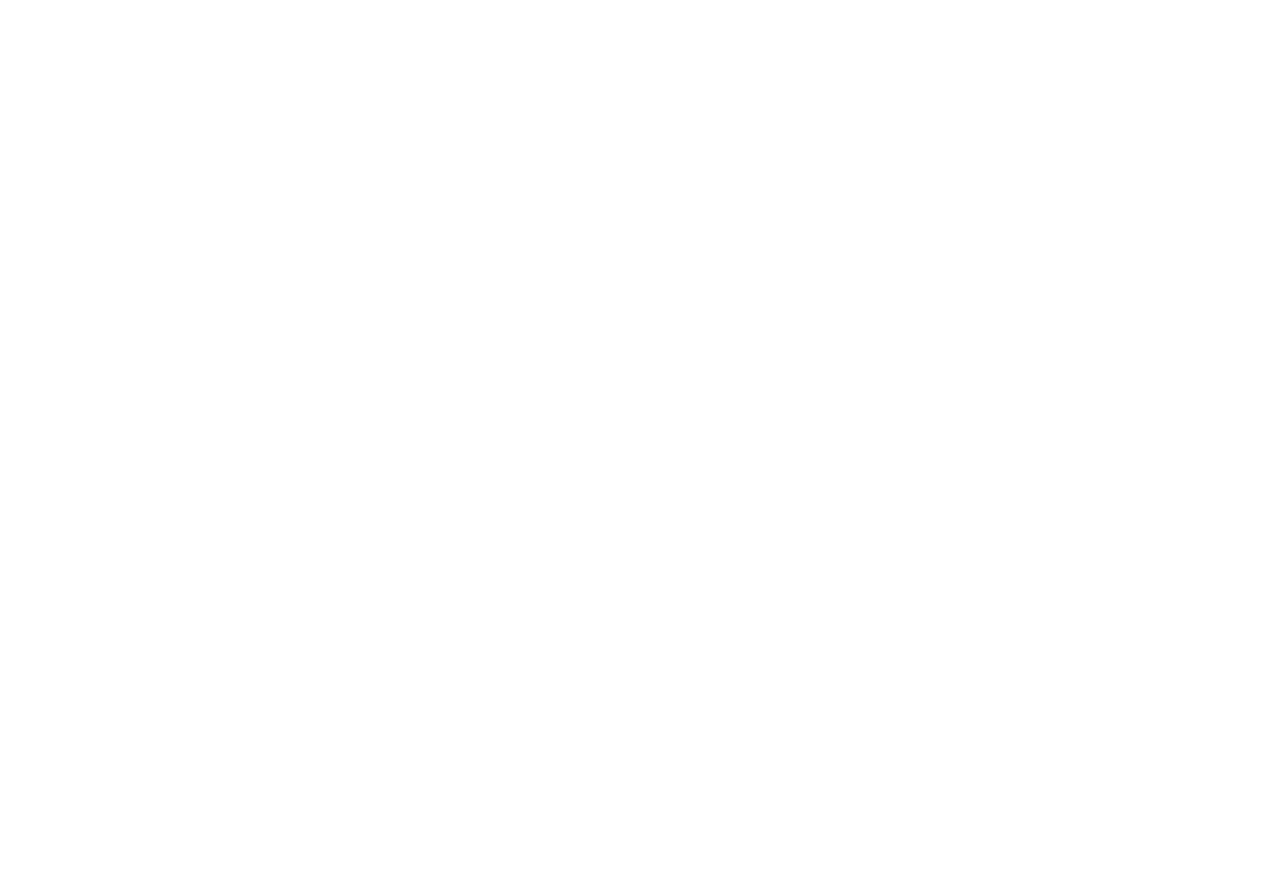
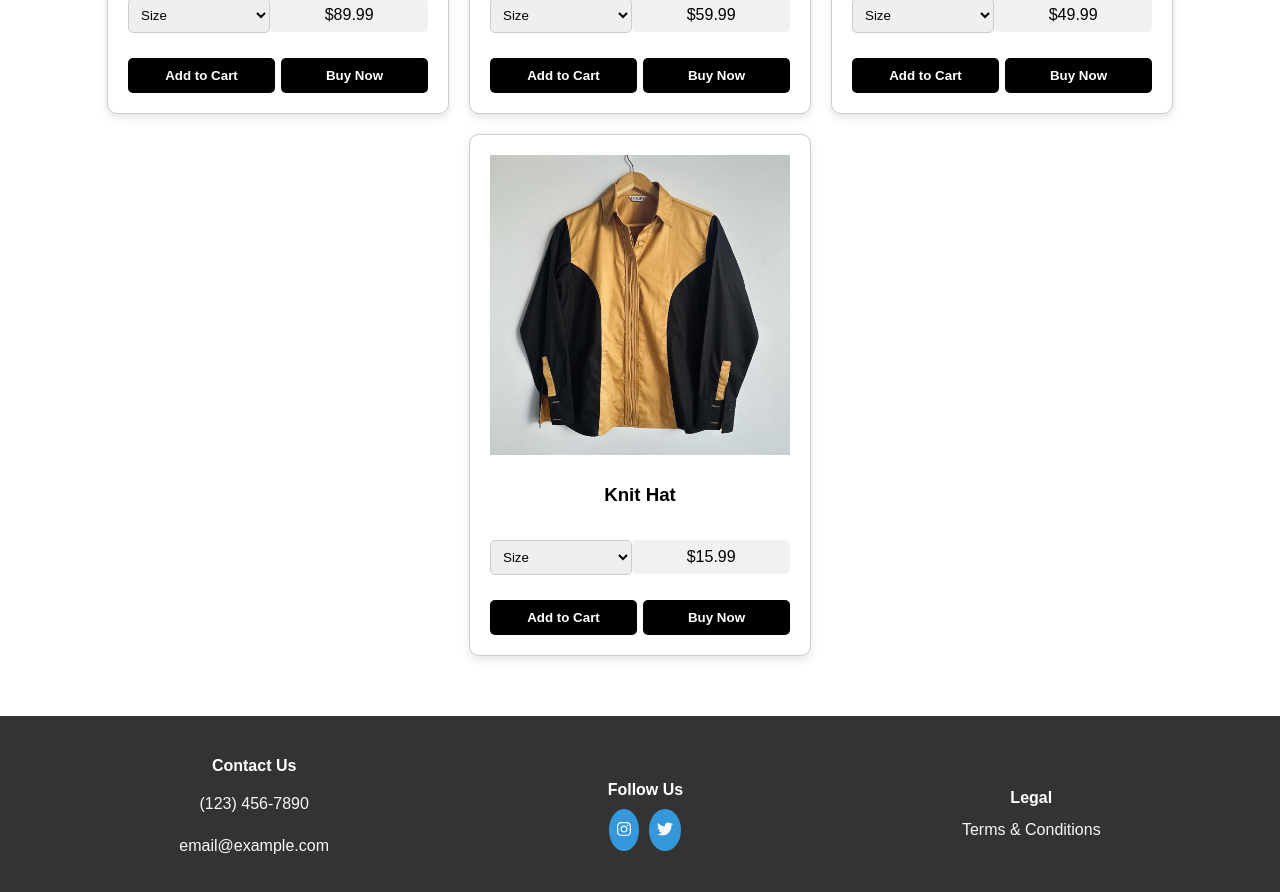
Before and after one commit to Tristan-Hancock/Script-Clothing-Brand, a React (Create React App) app: page / in a window 1280 px wide. Shown: the part 600-1492 px from the top of the page. Before the commit the page ends 800 px from the top, so only its background shows below. Built offline with nearby package versions, Linux system fonts and the light colour scheme.

Commit message:
updates to UI and footer

```diff
--- a/package.json
+++ b/package.json
@@ -3,6 +3,9 @@
   "version": "0.1.0",
   "private": true,
   "dependencies": {
+    "@fortawesome/fontawesome-svg-core": "^6.5.2",
+    "@fortawesome/free-brands-svg-icons": "^6.5.2",
+    "@fortawesome/react-fontawesome": "^0.2.0",
     "@testing-library/jest-dom": "^5.17.0",
     "@testing-library/react": "^13.4.0",
     "@testing-library/user-event": "^13.5.0",
--- a/src/App.js
+++ b/src/App.js
@@ -1,13 +1,18 @@
+import React from 'react';
 import './App.css';
 import Navbar from './components/Navbar';
 import Collection from './components/Collection';
+import Footer from './components/Footer';
+
 function App() {
   return (
-    <div>
-    <Navbar />
-    <Collection />
-
-  </div>
+    <div className="App" style={{ display: 'flex', flexDirection: 'column', minHeight: '100vh' }}>
+      <Navbar />
+      <main style={{ flex: 1 }}>
+        <Collection />
+      </main>
+      <Footer />
+    </div>
   );
 }
 
--- a/src/components/Collection.js
+++ b/src/components/Collection.js
@@ -1,4 +1,4 @@
-import React, { useState } from 'react';
+import React, { useState, useEffect } from 'react';
 import ProductCard from './ProductCard';
 import summerCollection from '../data/summerCollection'; // Ensure you have this data
 import winterCollection from '../data/winterCollection'; // Ensure you have this data
@@ -7,17 +7,31 @@
 const Collection = () => {
     const [activeCollection, setActiveCollection] = useState('summer');
     const [collection, setCollection] = useState(summerCollection);
+    const [animate, setAnimate] = useState(false);
 
+    useEffect(() => {
+        // Set a timeout to change the collection after the animation completes
+        const timer = setTimeout(() => {
+            setCollection(activeCollection === 'summer' ? summerCollection : winterCollection);
+            setAnimate(false);
+        }, 500); // This should match the animation duration
 
+        return () => clearTimeout(timer);
+    }, [activeCollection]);
+
+    const handleChangeCollection = (collectionName) => {
+        setActiveCollection(collectionName);
+        setAnimate(true);
+    };
     return (
         <div className="collectionContainer">
             <div className="buttoncontainer">
             <button
-                onClick={() => setActiveCollection('summer')}
-                className={`collectionButton ${activeCollection === 'summer' ? 'active' : ''}`}
-            >
-                Summer Collection
-            </button>
+                    onClick={() => handleChangeCollection('summer')}
+                    className={`collectionButton ${activeCollection === 'summer' ? 'active' : ''}`}
+                >
+                    Summer Collection
+                </button>
             <button
                 onClick={() => setActiveCollection('winter')}
                 className={`collectionButton ${activeCollection === 'winter' ? 'active' : ''}`}
--- a/src/components/Footer.js
+++ b/src/components/Footer.js
@@ -0,0 +1,36 @@
+import React from 'react';
+import { FaInstagram } from "react-icons/fa";
+
+import styles from '../styles/Footer.module.css'; // Make sure the CSS path is correct
+import { FontAwesomeIcon } from '@fortawesome/react-fontawesome';
+import { faInstagram, faTwitter } from '@fortawesome/free-brands-svg-icons';
+    const Footer = () => {
+        return (
+            <footer className={styles.siteFooter}>
+                <div className={styles.footerContent}>
+                    <div className={styles.footerSection}>
+                        <h4>Contact Us</h4>
+                        <p>(123) 456-7890</p>
+                        <p>email@example.com</p>
+                    </div>
+                    <div className={styles.footerSection}>
+                        <h4>Follow Us</h4>
+                        <div className={styles.socialIcons}>
+                            <a href="https://instagram.com" target="_blank" rel="noopener noreferrer">
+                                <FontAwesomeIcon icon={faInstagram} />
+                            </a>
+                            <a href="https://twitter.com" target="_blank" rel="noopener noreferrer">
+                                <FontAwesomeIcon icon={faTwitter} />
+                            </a>
+                        </div>
+                    </div>
+                    <div className={styles.footerSection}>
+                        <h4>Legal</h4>
+                        <a href="/terms">Terms & Conditions</a>
+                    </div>
+                </div>
+            </footer>
+        );
+    };
+
+export default Footer;
--- a/src/components/ProductCard.js
+++ b/src/components/ProductCard.js
@@ -1,14 +1,26 @@
 import React from 'react';
 import '../styles/ProductCard.css'; // Importing CSS
 
-const ProductCard = ({ name, price, imageUrl }) => {
+const ProductCard = ({ name, description, price, imageUrl }) => {
     return (
         <div className="productCard">
             <img src={imageUrl} alt={name} className="productImage" />
             <div className="productCardContent">
                 <h3>{name}</h3>
-                <p>${price.toFixed(2)}</p>
-                <button className="addToCartButton">Add to Cart</button>
+                <p className="productDescription">{description}</p>
+                <div className="sizeAndPrice">
+                    <select className="productSize">
+                        <option value="">Size</option>
+                        <option value="small">Small</option>
+                        <option value="medium">Medium</option>
+                        <option value="large">Large</option>
+                    </select>
+                    <p className="productPrice">${price.toFixed(2)}</p>
+                </div>
+                <div className="buttons">
+                    <button className="addToCartButton">Add to Cart</button>
+                    <button className="buyNowButton">Buy Now</button>
+                </div>
             </div>
         </div>
     );
--- a/src/styles/Footer.module.css
+++ b/src/styles/Footer.module.css
@@ -0,0 +1,39 @@
+
+.siteFooter {
+    background-color: #333333; /* Dark slate color, adjust based on your theme */
+    color: white;
+    padding: 20px 0;
+    text-align: center;
+}
+
+.footerContent {
+    display: flex;
+    justify-content: space-around;
+    align-items: center;
+    max-width: 1200px;
+    margin: 0 auto;
+    padding: 0 20px;
+}
+
+.footerSection h4 {
+    margin-bottom: 10px;
+}
+
+.footerSection p,
+.footerSection a {
+    color: #f8f8f8;
+    text-decoration: none;
+    line-height: 1.6;
+}
+
+.socialIcons a {
+    display: inline-block;
+    margin-right: 10px;
+    background-color: #3498db; /* Light blue for contrast */
+    padding: 8px;
+    border-radius: 50%; /* Makes the social icons rounded */
+}
+
+.socialIcons a:last-child {
+    margin-right: 0;
+}
--- a/src/styles/ProductCard.css
+++ b/src/styles/ProductCard.css
@@ -1,29 +1,73 @@
 .productCard {
-    width: 200px;
-    margin: 10px;
-    box-shadow: 0 4px 8px rgba(0,0,0,0.1);
+    width: 300px;
+    height: 480px;
+    border: 1px solid #ccc;
+    background-color: #fff;
+    border-radius: 10px;
+    box-shadow: 0 4px 8px rgba(0, 0, 0, 0.1);
+    overflow: hidden;
     display: flex;
     flex-direction: column;
     align-items: center;
+    padding: 20px;
 }
 
 .productImage {
     width: 100%;
-    height: 160px;
-    object-fit: cover;
+    height: 300px;
+    background-color: #f0f0f0;
+    display: flex;
+    align-items: center;
+    justify-content: center;
+    margin-bottom: 10px;
 }
 
 .productCardContent {
-    padding: 10px;
-    text-align: center;
+    width: 100%;
+    padding: 0 12px;
+    flex-grow: 1;
 }
 
-.addToCartButton {
-    background-color: black;
-    color: white;
-    border: none;
-    padding: 8px 16px;
-    cursor: pointer;
+.sizeAndPrice {
+    display: flex;
+    justify-content: space-between;
+    align-items: center;
+    margin: 10px 0;
+}
+
+.productSize {
+    width: 49%;
+    padding: 8px;
+    border: 1px solid #ccc;
+    border-radius: 5px;
+}
+
+.productPrice {
+    width: 49%;
+    text-align: center;
+    background-color: #f1f1f1;
+    padding: 8px;
+    border-radius: 5px;
+}
+
+.buttons {
     width: 100%;
+    display: flex;
+    justify-content: space-between;
     margin-top: 10px;
 }
+
+.addToCartButton, .buyNowButton {
+    width: 49%;
+    background-color: #000;
+    color: #fff;
+    border: none;
+    padding: 10px;
+    border-radius: 5px;
+    cursor: pointer;
+    font-weight: bold;
+}
+
+.addToCartButton:hover, .buyNowButton:hover {
+    background-color: #333;
+}
```
Also changed, not shown: 1 other file (tests, documents, lock files or other folders).
